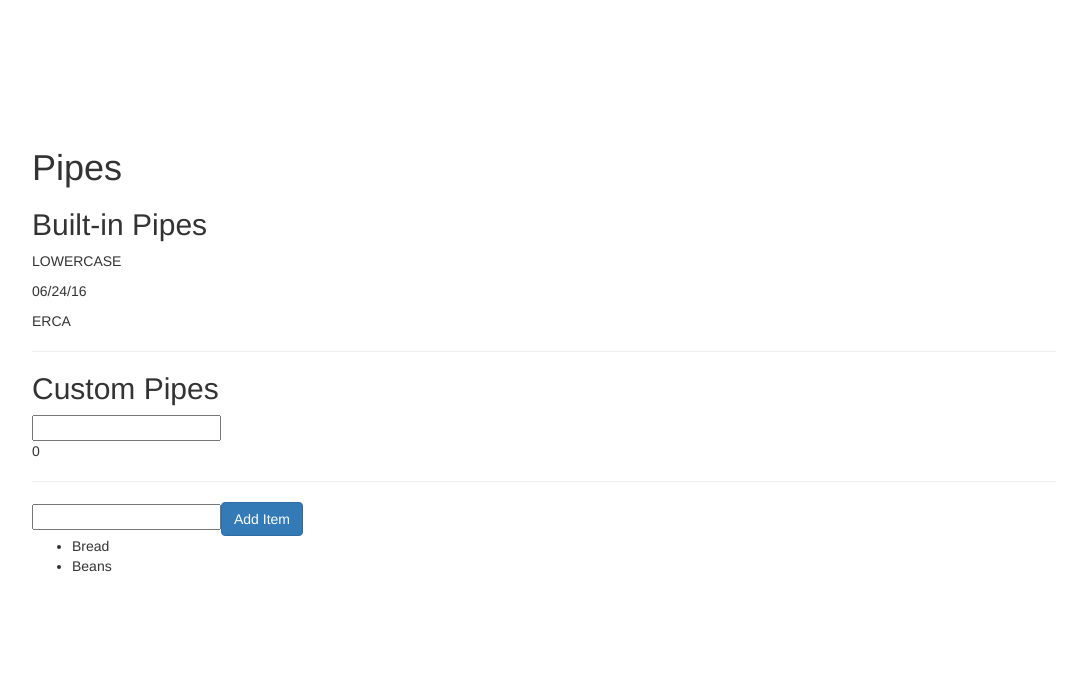
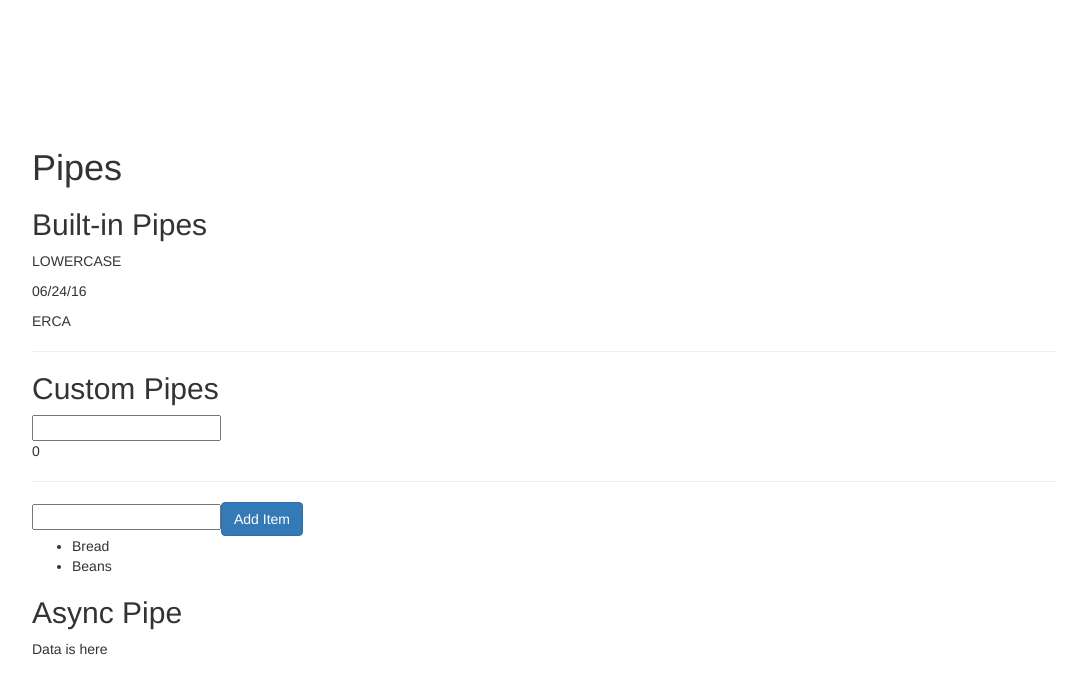
Before and after one commit to Ryan-Thomas/Angular2-pipes, an Angular app: page / in a window 1280 px wide. Shown: the top 694 px of the page, without its empty margins (96-1183 px from the left). Built offline with nearby package versions, Linux system fonts and the light colour scheme.

Commit message:
Completed 150 The Async Pipe

```diff
--- a/src/app/pipes.component.html
+++ b/src/app/pipes.component.html
@@ -15,4 +15,7 @@
     <ul>
         <li *ngFor="let item of values | filter:'ea'">{{item}}</li>
     </ul>
+
+    <h2>Async Pipe</h2>
+    <p>{{asyncValue | async}}</p>
 </div>
--- a/src/app/pipes.component.ts
+++ b/src/app/pipes.component.ts
@@ -14,6 +14,11 @@ export class PipesComponent implements OnInit {
   myValue = 'lowercase';
   myDate = new Date(2016, 5, 24);
   values = ['Milk', 'Bread', 'Beans'];
+  asyncValue = new Promise((resolve, reject) => {
+    setTimeout(() => {
+      resolve('Data is here');
+    }, 2000);
+  });
 
   constructor() { }
 
```
